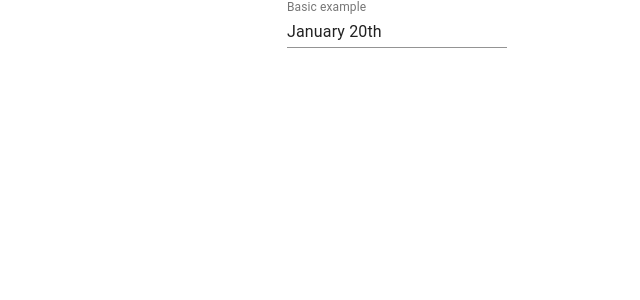
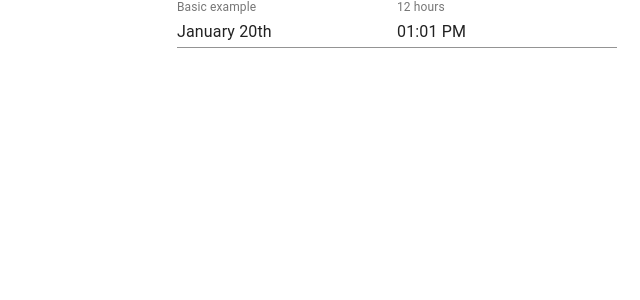
Before and after one commit to i9maki2/react-mh-test, a React (Create React App) app in the folder mh-app/: page / in a window 1280 px wide. Shown: the top 300 px of the page, without its empty margins (243-883 px from the left). Built offline with nearby package versions, Linux system fonts and the light colour scheme.

Commit message:
DatePicker, TimePicker & DeliverPicker components initialized

```diff
--- a/mh-app/src/App.js
+++ b/mh-app/src/App.js
@@ -1,11 +1,11 @@
 import React from 'react';
 import './App.css';
-import DeliveryDate from './Delivery/DeliveryDate'
+import DeliveryPicker from './DeliveryPicker'
 
 function App() {
   return (
     <div className="App">
-      <DeliveryDate />
+      <DeliveryPicker />
     </div>
   );
 }
--- a/mh-app/src/Delivery/DeliveryDate.js
+++ /dev/null
@@ -1,22 +0,0 @@
-import React, { useState } from 'react'
-import { DatePicker } from "@material-ui/pickers"
-import { MuiPickersUtilsProvider } from '@material-ui/pickers'
-import DateFnsUtils from '@date-io/date-fns'
-
-const DeliveryDate = (props) => {
-  const { availableDates } = props
-  const [selectedDate, setDateChange] = useState(new Date());
-
-  return (
-    <MuiPickersUtilsProvider utils={DateFnsUtils}>
-      <DatePicker
-        label="Basic example"
-        value={selectedDate}
-        onChange={setDateChange}
-        animateYearScrolling
-      />
-    </MuiPickersUtilsProvider>
-  )
-}
-
-export default DeliveryDate
--- /dev/null
+++ b/mh-app/src/DeliveryPicker/DatePicker.js
@@ -0,0 +1,18 @@
+import React, { useState } from 'react'
+import { DatePicker as MuiDatePicker } from "@material-ui/pickers"
+
+const DatePicker = (props) => {
+  const { availableDates } = props
+  const [selectedDate, setDateChange] = useState(new Date());
+
+  return (
+    <MuiDatePicker
+      label="Basic example"
+      value={selectedDate}
+      onChange={setDateChange}
+      animateYearScrolling
+    />
+  )
+}
+
+export default DatePicker
--- /dev/null
+++ b/mh-app/src/DeliveryPicker/TimePicker.js
@@ -0,0 +1,12 @@
+import React, { useState } from 'react'
+import { TimePicker as MuiTimePicker } from "@material-ui/pickers"
+
+const TimePicker = (props) => {
+  const [selectedDate, setDateChange] = useState(new Date());
+
+  return (
+    <MuiTimePicker autoOk label="12 hours" value={selectedDate} onChange={setDateChange} />
+  )
+}
+
+export default TimePicker
--- /dev/null
+++ b/mh-app/src/DeliveryPicker/index.js
@@ -0,0 +1,17 @@
+import React from 'react'
+import { MuiPickersUtilsProvider } from '@material-ui/pickers'
+import DateFnsUtils from '@date-io/date-fns'
+import DatePicker from './DatePicker'
+import TimePicker from './TimePicker'
+
+const DeliveryPicker = (props) => {
+
+  return (
+    <MuiPickersUtilsProvider utils={DateFnsUtils}>
+      <DatePicker />
+      <TimePicker />
+    </MuiPickersUtilsProvider>
+  )
+}
+
+export default DeliveryPicker
```
